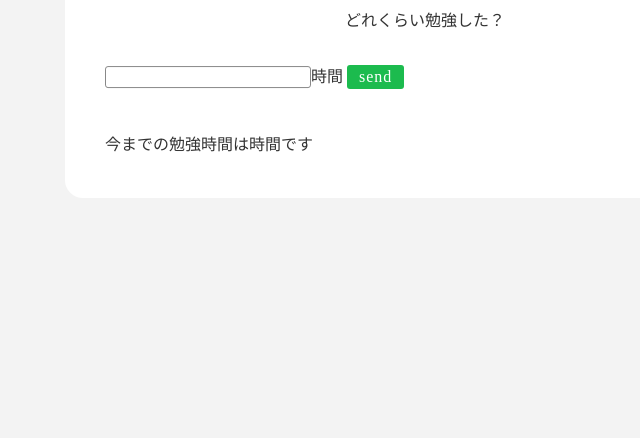
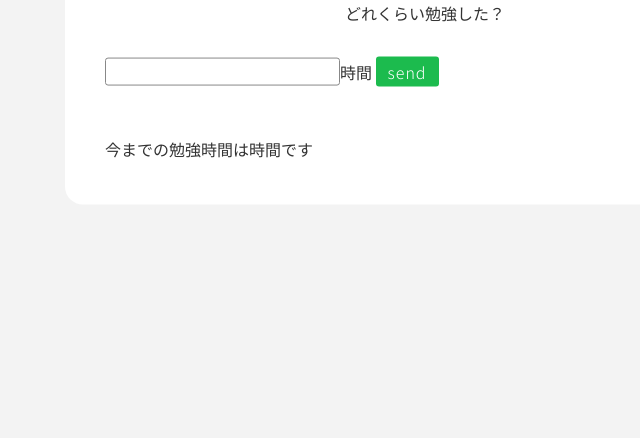
Before and after one commit to kunelasobu/study_js, a plain HTML site: page index.html in a window 1280 px wide. Shown: the part 362-800 px from the top of the page, without its empty margins (215-855 px from the left). Drawn offline with Linux system fonts and the light colour scheme.

Commit message:
Update index.html

```diff
--- a/index.html
+++ b/index.html
@@ -4,6 +4,8 @@
 <meta charset="UTF-8">
 <title>JavaScript-study</title>
 <meta name="viewport" content="width=device-width,initial-scale=1.0,minimum-scale=1.0">
+<link rel="preconnect" href="https://fonts.gstatic.com">
+<link href="https://fonts.googleapis.com/css2?family=Noto+Sans+JP:wght@300&display=swap" rel="stylesheet">
 </head>
 
 <body>
@@ -56,6 +58,7 @@ input {
 body {
   background: #f3f3f3;
   color: #333;
+  font-family: 'Noto Sans JP', sans-serif;
 }
 h1 {
   text-align: center;
```
